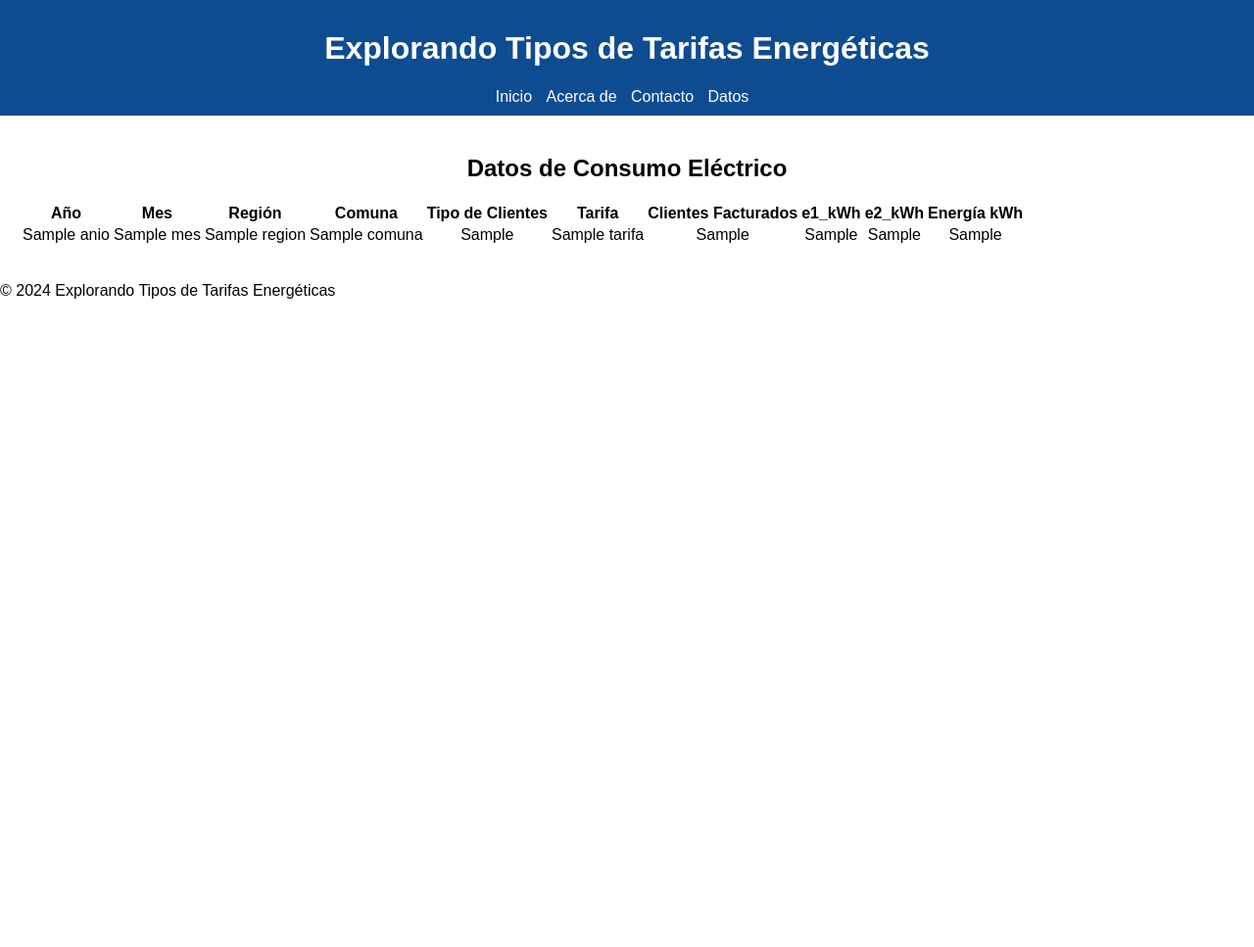
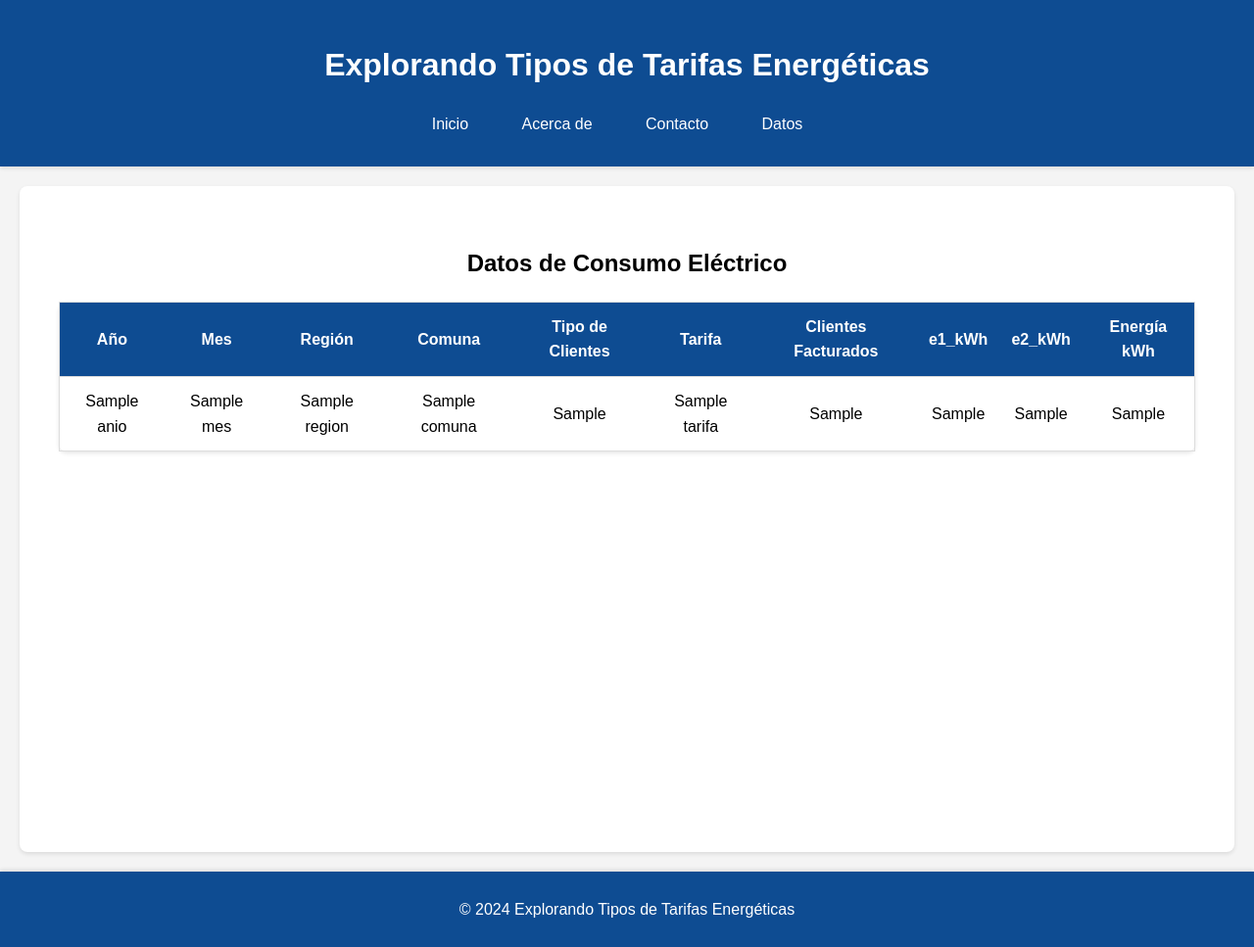
Before and after one commit to JMezaV2020/proyecto-consumo-electrico, a Flask app: template myproject/templates/datos.html in a window 1280 px wide. Shown: the whole page at 98% size. Before the commit the page ends 305 px from the top, so only its background shows below. Run offline with Flask 3, Linux system fonts and the light colour scheme; the template is opened without the code that fills it: most values are stand-ins (such as "Sample title", 1, 10 or a date in 2020).

Commit message:
Update style.css

```diff
--- a/myproject/static/style.css
+++ b/myproject/static/style.css
@@ -1,33 +1,184 @@
+/* Estilo general del cuerpo */
 body {
-    font-family: Arial, sans-serif;
+    font-family: 'Arial', sans-serif;
     margin: 0;
     padding: 0;
+    line-height: 1.6;
+    background-color: #f4f4f4; /* Fondo gris claro */
 }
 
+/* Estilo del encabezado */
 header {
     background-color: #0E4C92; /* Azul característico de Chilquinta */
     color: #fff;
-    padding: 10px;
+    padding: 20px 10px; /* Mayor padding para más espacio */
     text-align: center;
+    box-shadow: 0 2px 4px rgba(0, 0, 0, 0.1); /* Sombra para darle profundidad */
 }
 
+/* Estilo de la navegación */
 nav ul {
     list-style: none;
     padding: 0;
-    margin: 0;
+    margin: 10px 0; /* Espacio alrededor de la lista de navegación */
     text-align: center;
 }
 
 nav ul li {
-    display: inline;
-    margin-right: 10px;
+    display: inline-block; /* Cambio de inline a inline-block para mejor control */
+    margin-right: 20px; /* Mayor margen para mejor separación */
 }
 
 nav ul li a {
     color: #fff;
     text-decoration: none;
+    padding: 10px 15px; /* Padding para hacer clic más fácil */
+    transition: background-color 0.3s; /* Transición suave para el hover */
 }
 
+nav ul li a:hover {
+    background-color: #093a68; /* Color más oscuro al pasar el cursor */
+    border-radius: 5px; /* Bordes redondeados en el hover */
+}
+
+/* Estilo principal del contenido */
+main {
+    padding: 20px;
+    background-color: #fff; /* Fondo blanco para el contenido principal */
+    margin: 20px auto; /* Margen para separar del borde de la pantalla */
+    max-width: 1200px; /* Ancho máximo para limitar el contenido */
+    box-shadow: 0 2px 4px rgba(0, 0, 0, 0.1); /* Sombra para darle profundidad */
+    border-radius: 8px; /* Bordes redondeados */
+    min-height: calc(100vh - 160px); /* Altura mínima para evitar que el footer se superponga */
+}
+
+/* Estilo de las secciones */
+section {
+    padding: 20px;
+    text-align: left; /* Alineación a la izquierda para texto más legible */
+}
+
+/* Contenedor de gráficos */
+.grafico-container {
+    margin: 20px 0;
+    text-align: center;
+}
+
+.grafico-container h3 {
+    margin-bottom: 10px;
+}
+
+/* Estilo del pie de página */
+footer {
+    background-color: #0E4C92; /* Mismo azul del encabezado */
+    color: #fff;
+    text-align: center;
+    padding: 10px 0;
+    width: 100%;
+    box-shadow: 0 -2px 4px rgba(0, 0, 0, 0.1); /* Sombra para darle profundidad */
+    position: relative;
+    bottom: 0;
+    margin-top: 20px;
+}
+
+/* Estilo para las tablas */
+table {
+    width: 100%;
+    border-collapse: collapse; /* Quita los espacios entre celdas */
+    margin-bottom: 20px;
+    background-color: #fff; /* Fondo blanco para la tabla */
+    border: 1px solid #ddd; /* Borde suave para toda la tabla */
+    border-radius: 8px; /* Bordes redondeados */
+    box-shadow: 0 2px 4px rgba(0, 0, 0, 0.1); /* Sombra ligera */
+}
+
+thead {
+    background-color: #0E4C92; /* Azul característico de Chilquinta */
+    color: #fff;
+}
+
+th, td {
+    padding: 12px; /* Espaciado interno */
+    text-align: center; /* Texto centrado */
+    border-bottom: 1px solid #ddd; /* Línea divisoria entre filas */
+}
+
+tr:nth-child(even) {
+    background-color: #f2f2f2; /* Color de fondo para filas pares */
+}
+
+tr:hover {
+    background-color: #f1f1f1; /* Color de fondo al pasar el cursor */
+}
+
+/* Medios de comunicación (media queries) para mejorar la respuesta */
+@media (max-width: 768px) {
+    nav ul li {
+        display: block;
+        margin: 10px 0;
+    }
+
+    nav ul li a {
+        display: block;
+        padding: 10px;
+    }
+
+    table, thead, tbody, th, td, tr {
+        display: block;
+    }
+
+    th {
+        text-align: right;
+    }
+
+    th::before {
+        content: attr(data-label);
+        float: left;
+        text-transform: uppercase;
+        font-weight: bold;
+    }
+
+    td {
+        text-align: right;
+        padding-left: 50%;
+        position: relative;
+    }
+
+    td::before {
+        content: attr(data-label);
+        position: absolute;
+        left: 0;
+        width: 50%;
+        padding-left: 15px;
+        font-weight: bold;
+        text-align: left;
+    }
+}
+
+/* Botón de descarga */
+.btn-download {
+    display: inline-block;
+    margin-top: 20px;
+    padding: 10px 20px;
+    font-size: 16px;
+    color: #fff;
+    background-color: #0E4C92;
+    text-decoration: none;
+    border-radius: 5px;
+    transition: background-color 0.3s;
+}
+
+.btn-download:hover {
+    background-color: #093a68;
+}
+
+/* Estilo de la imagen para hacerla responsiva */
+.responsive-img {
+    max-width: 100%;
+    height: auto;
+    display: block;
+    margin: 20px auto;
+}
 section {
     padding: 20px;
     text-align: center;
```
